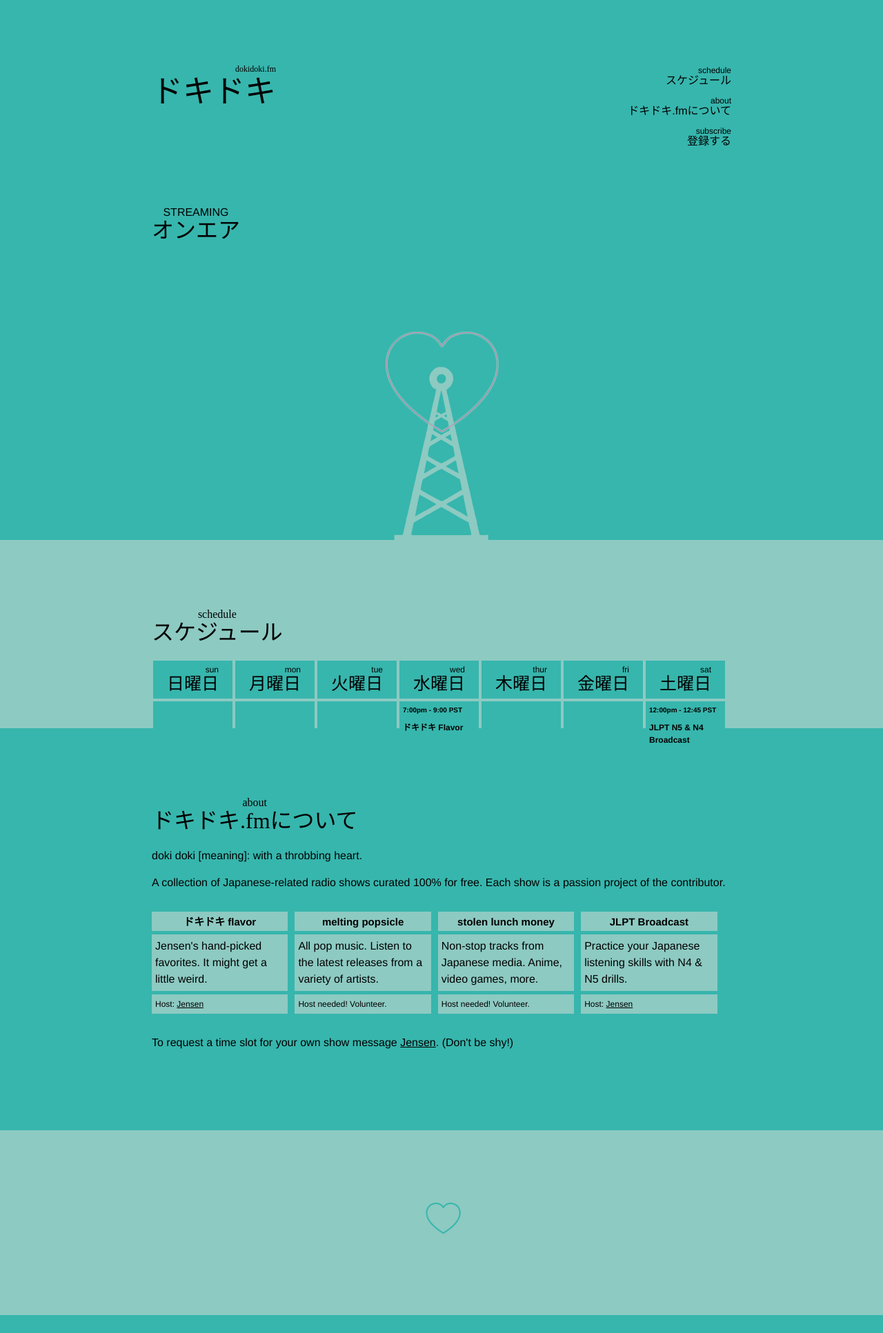
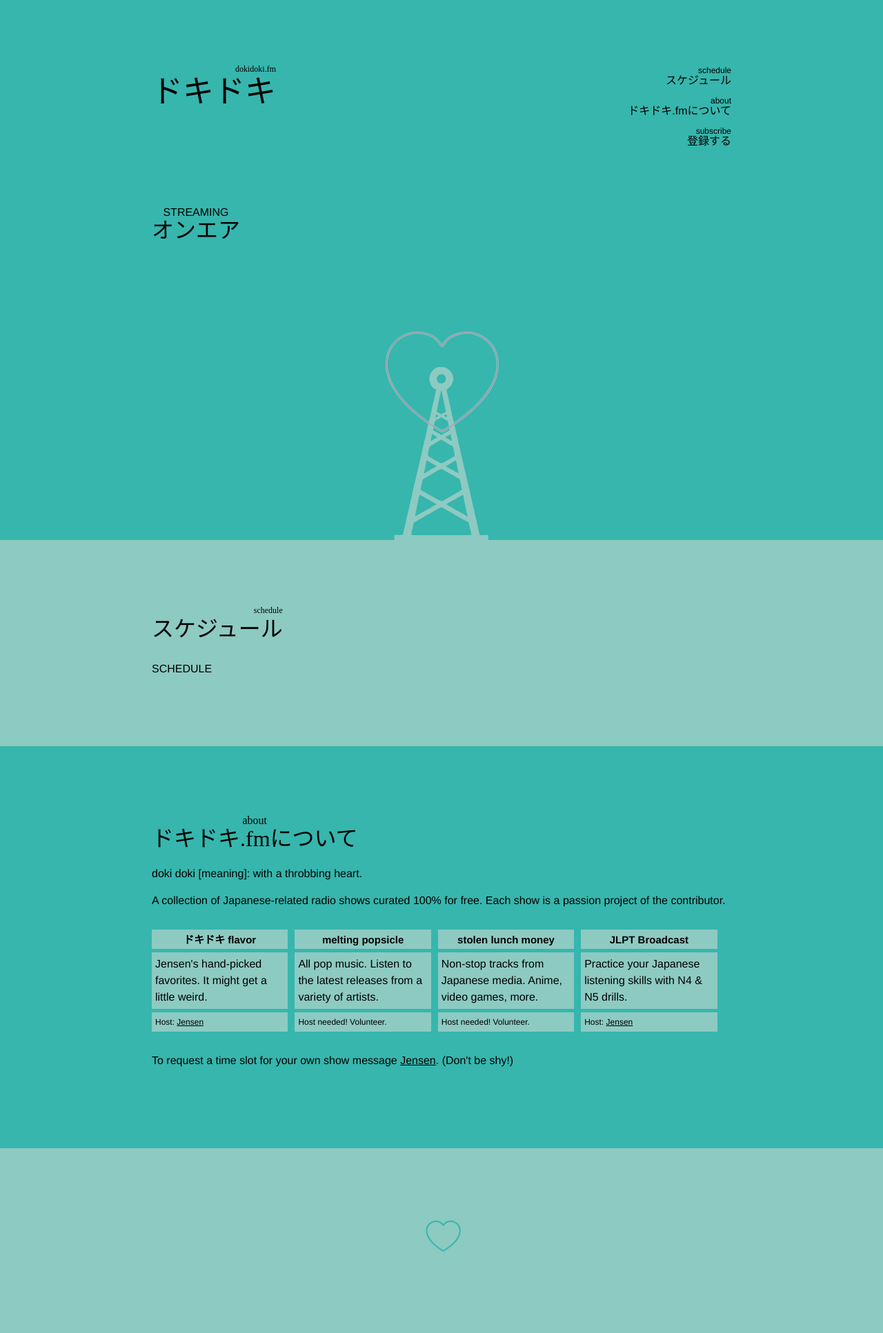
Before and after one commit to jensechu/dokidoki, a Jekyll site: the page built from index.html, in a window 1280 px wide. Shown: the whole page at 69% size. Built offline with Jekyll 4.4.1, drawn with Linux system fonts in a browser that asks for light colours; some web fonts are replaced; before the commit the page ends 1907 px from its top, so only the background shows below that.

Commit message:
Schedule and section headers have mobile translations

```diff
--- /dev/null
+++ b/_includes/schedule.html
@@ -0,0 +1,18 @@
+<a name="schedule"></a>
+<div class="section lightGreen">
+  <div class="section-inner">
+
+    <h1 class="section-heading">
+      <span class="text">
+        <span class="translation">
+          schedule
+        </span>
+
+        スケジュール
+      </span>
+    </h1>
+
+    SCHEDULE
+
+  </div>
+</div>
--- a/_sass/_header.scss
+++ b/_sass/_header.scss
@@ -1,11 +1,19 @@
-
 .site-title {
   font-family: 'Kei';
   font-size: 45px;
 
+  @include media-query($on-palm) {
+    text-align: center;
+  }
+
 
   .text {
     float: left;
+
+    @include media-query($on-palm) {
+      display: block;
+      float: none;
+    }
   }
 
 
@@ -15,6 +23,10 @@
     line-height: 0px;
     width: 100%;
     display: block;
+
+    @include media-query($on-palm) {
+      text-align: center;
+    }
   }
 }
 
@@ -22,6 +34,10 @@
   max-width: 200px;
   float: right;
   text-align: right;
+
+  @include media-query($on-palm) {
+    display: none;
+  }
 }
 
 .nav-link {
--- a/_sass/_section.scss
+++ b/_sass/_section.scss
@@ -25,9 +25,31 @@
 
 .section-heading {
   font-family: 'Kei';
+  width: 100%;
+  display: inline-block;
 
   @include media-query($on-palm) {
     text-align: center;
     font-size: 25px;
   }
+
+  .text {
+    float: left;
+
+    @include media-query($on-palm) {
+      float: none;
+    }
+  }
+
+  .translation {
+    font-size: 12px;
+    text-align: right;
+    line-height: 5px;
+    width: 100%;
+    display: block;
+
+    @include media-query($on-palm) {
+      text-align: center;
+    }
+  }
 }
--- a/index.html
+++ b/index.html
@@ -6,175 +6,7 @@
 
 {% include heart-waves.html %}
 
-<a name="schedule"></a>
-<div class="section lightGreen">
-  <div class="section-inner">
-    <h1 class="section-heading">
-      <ruby>
-        スケジュール
-        <rt>
-          schedule
-        </rt>
-      </ruby>
-    </h1>
-
-    <div class="week-row header-row">
-      <div class="day-box">
-        <ruby>
-          日曜日
-          <rt>
-            sun
-          </rt>
-        </ruby>
-
-        <ruby class="mobile">
-          日
-          <rt>
-            sun
-          </rt>
-        </ruby>
-      </div>
-
-      <div class="day-box">
-        <ruby>
-          月曜日
-          <rt>
-            mon
-          </rt>
-        </ruby>
-
-        <ruby class="mobile">
-          月
-          <rt>
-            sun
-          </rt>
-        </ruby>
-      </div>
-
-      <div class="day-box">
-        <ruby>
-          火曜日
-          <rt>
-            tue
-          </rt>
-        </ruby>
-
-        <ruby class="mobile">
-          火
-          <rt>
-            tue
-          </rt>
-        </ruby>
-      </div>
-
-      <div class="day-box">
-        <ruby>
-          水曜日
-          <rt>
-            wed
-          </rt>
-        </ruby>
-
-        <ruby class="mobile">
-          水
-          <rt>
-            sun
-          </rt>
-        </ruby>
-      </div>
-
-      <div class="day-box">
-        <ruby>
-          木曜日
-          <rt>
-            thur
-          </rt>
-        </ruby>
-
-        <ruby class="mobile">
-          木
-          <rt>
-            thur
-          </rt>
-        </ruby>
-      </div>
-
-      <div class="day-box">
-        <ruby>
-          金曜日
-          <rt>
-            fri
-          </rt>
-        </ruby>
-
-        <ruby class="mobile">
-          金
-          <rt>
-            fri
-          </rt>
-        </ruby>
-      </div>
-
-      <div class="day-box">
-        <ruby>
-          土曜日
-          <rt>
-            sat
-          </rt>
-        </ruby>
-
-        <ruby class="mobile">
-          土
-          <rt>
-            sat
-          </rt>
-        </ruby>
-      </div>
-
-    </div>
-
-    <div class="week-row">
-      <div class="day-box">
-
-      </div>
-
-      <div class="day-box">
-
-      </div>
-
-      <div class="day-box">
-
-      </div>
-
-      <div class="day-box">
-        <span class='time'>
-          7:00pm - 9:00 PST
-        </span>
-        <a href='#dokidoki'>
-          ドキドキ Flavor
-        </a>
-      </div>
-
-      <div class="day-box">
-
-      </div>
-
-      <div class="day-box">
-
-      </div>
-
-      <div class="day-box">
-        <span class='time'>
-          12:00pm - 12:45 PST
-        </span>
-        <a href='#jlpt-studies'>
-          JLPT N5 & N4 Broadcast
-        </a>
-      </div>
-
-    </div>
-  </div>
-</div>
+{% include schedule.html %}
 
 <a name="about"></a>
 <div class="section green">
```
Also changed, not shown: _includes/header.html (indentation only).
